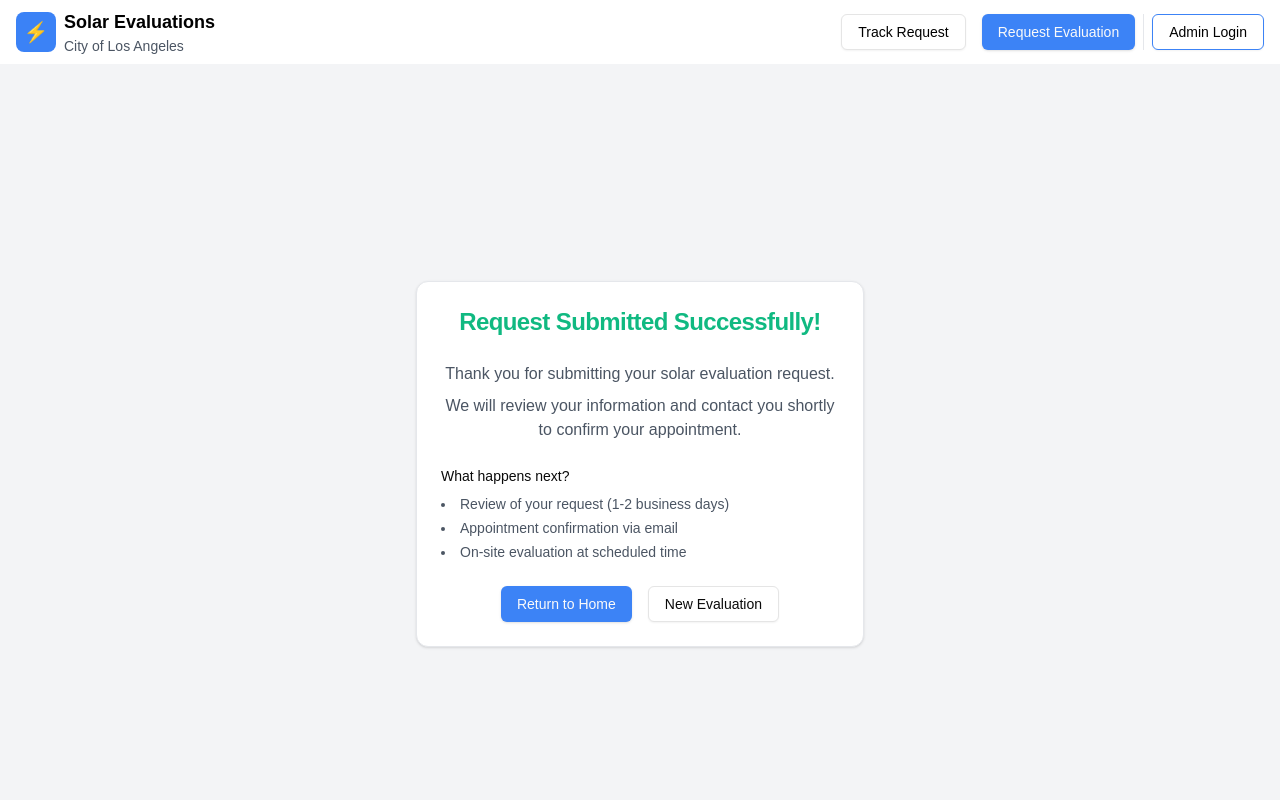
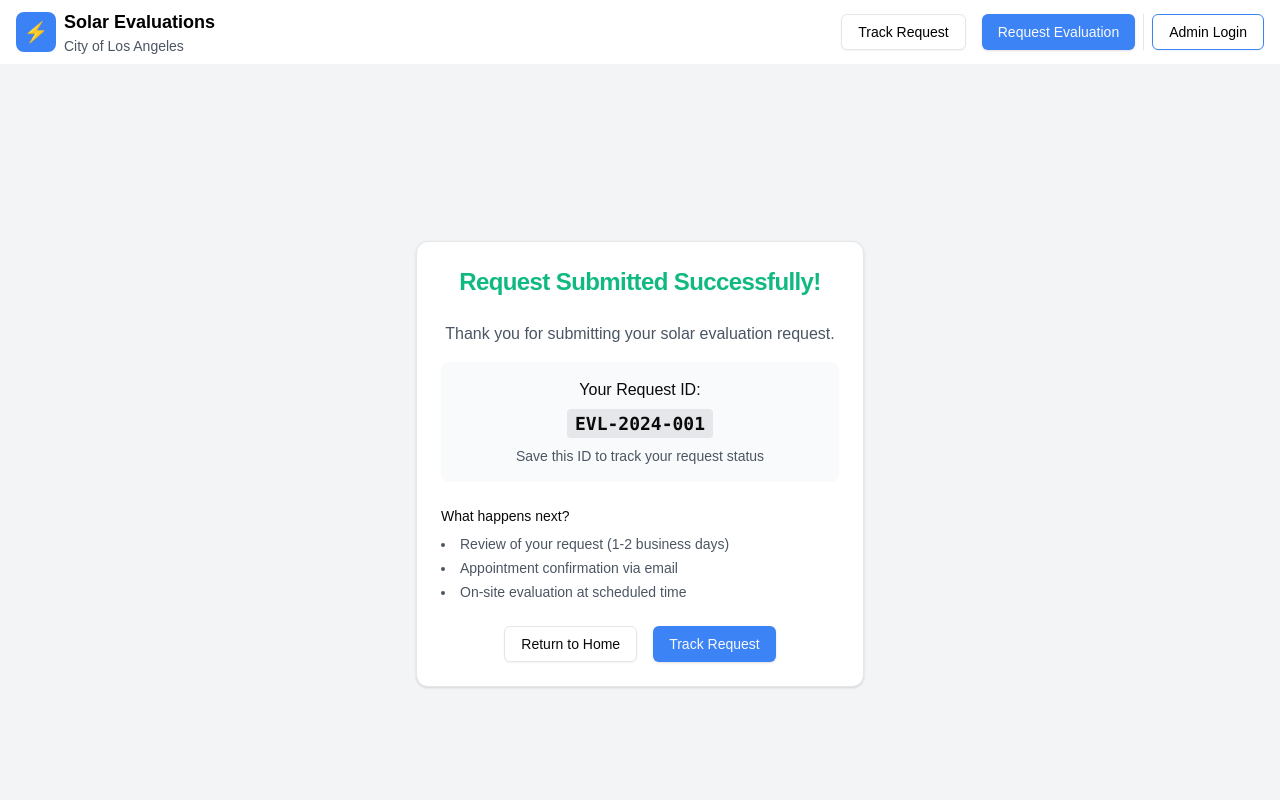
Before and after one commit to chingu-voyages/v52-tier3-team-33, a Next.js app in the folder solar-panel/: page /public/evaluate/form/success in a window 1280 px wide. Shown: the top 800 px of the page. Built offline with nearby package versions, Linux system fonts and the light colour scheme.

Commit message:
Add request id to success submit request page

```diff
--- a/solar-panel/src/app/public/evaluate/form/success/page.tsx
+++ b/solar-panel/src/app/public/evaluate/form/success/page.tsx
@@ -11,6 +11,7 @@ import { useEvaluationFormStore } from "@/stores/evaluation-form-store";
 export default function FormSuccess(): React.ReactNode {
   const router = useRouter();
   const { resetForm } = useEvaluationFormStore();
+  const requestId = "EVL-2024-001";
 
   useEffect(() => {
     resetForm();
@@ -25,14 +26,19 @@ export default function FormSuccess(): React.ReactNode {
           </CardTitle>
         </CardHeader>
         <CardContent className="flex flex-col gap-6">
-          <div className="text-center text-gray-600">
-            <p className="mb-2">
+          <div className="text-center">
+            <p className="mb-4 text-gray-600">
               Thank you for submitting your solar evaluation request.
             </p>
-            <p>
-              We will review your information and contact you shortly to confirm
-              your appointment.
-            </p>
+            <div className="rounded-lg bg-gray-50 p-4">
+              <p className="mb-2 font-medium">Your Request ID:</p>
+              <code className="rounded bg-gray-200 px-2 py-1 text-lg font-bold">
+                {requestId}
+              </code>
+              <p className="mt-2 text-sm text-gray-600">
+                Save this ID to track your request status
+              </p>
+            </div>
           </div>
 
           <div className="flex flex-col gap-2">
@@ -46,10 +52,10 @@ export default function FormSuccess(): React.ReactNode {
 
           <div className="flex justify-center gap-4">
             <Link href="/">
-              <Button variant="default">Return to Home</Button>
+              <Button variant="outline">Return to Home</Button>
             </Link>
-            <Link href="/public/evaluate">
-              <Button variant="outline">New Evaluation</Button>
+            <Link href="/public/track">
+              <Button variant="default">Track Request</Button>
             </Link>
           </div>
         </CardContent>
```
